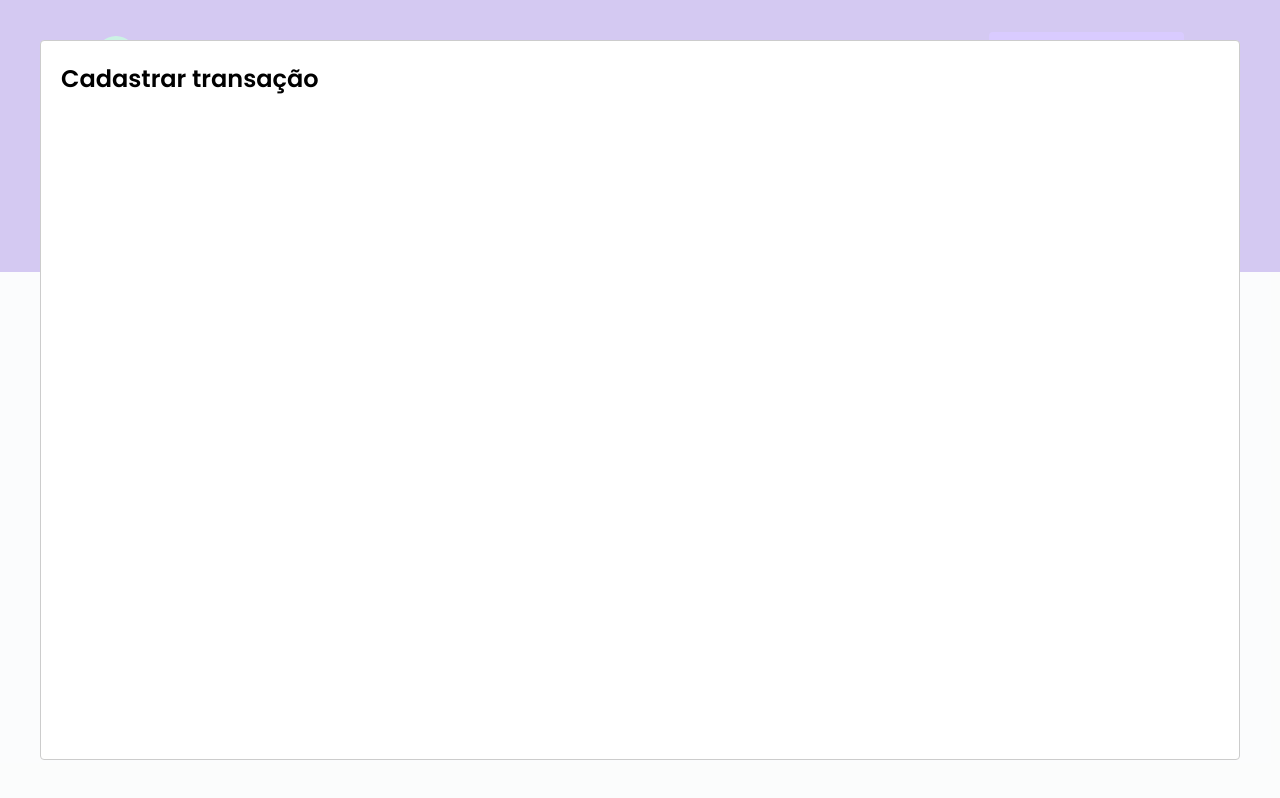
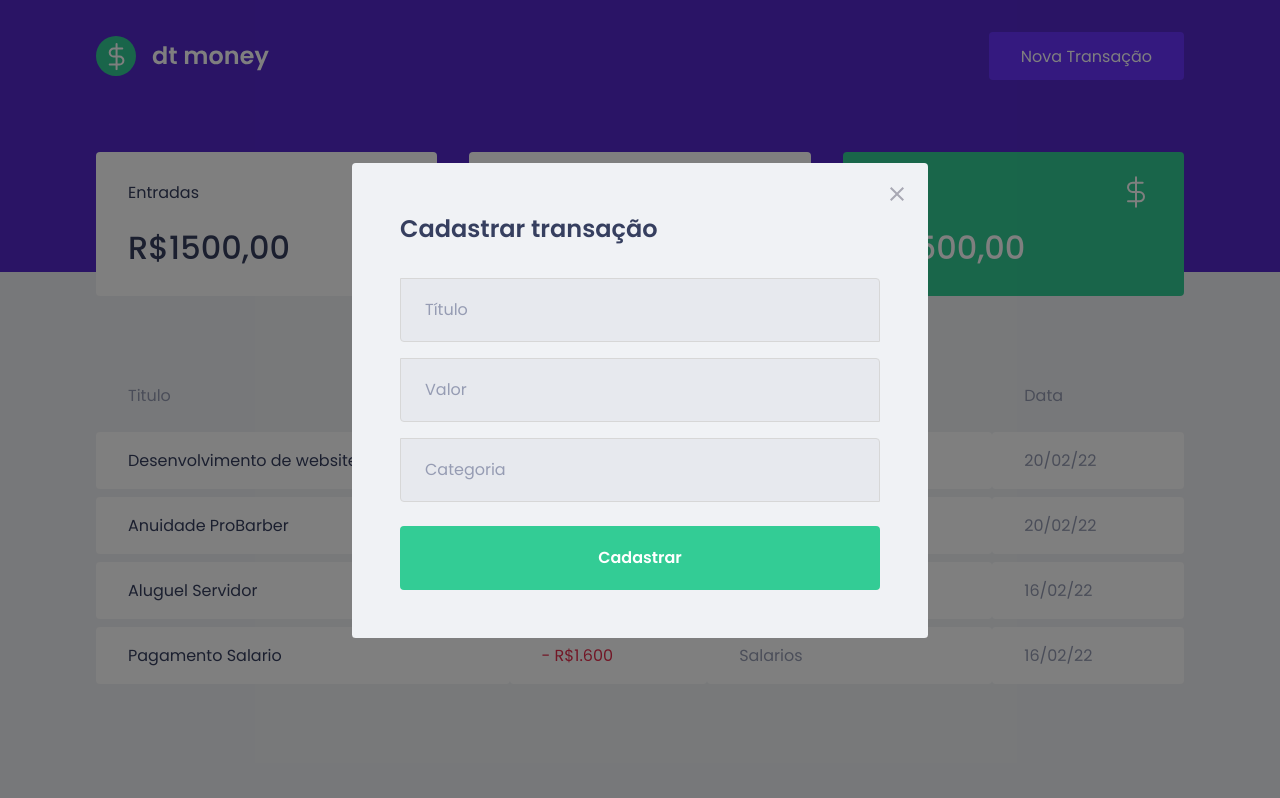
Before and after one commit to DevSpanholo/money, a React (Create React App) app: page / in a window 1280 px wide. Both pictures are taken after a click on the button "Nova Transação". Built offline with nearby package versions, Linux system fonts and the light colour scheme; no server answers; what miragejs would draw is missing.

Commit message:
Ajustes no Modal

```diff
--- a/src/App.tsx
+++ b/src/App.tsx
@@ -3,6 +3,7 @@
 import { Header } from "./components/Header";
 import { GlobalStyle } from "./style/global";
 import { useState } from "react";
+import { NewTransactionModal } from "./components/NewTransactionModal";
 
 Modal.setAppElement('#root');
 
@@ -20,11 +21,10 @@
     <>
       <Header onOpenNewTransactionModal={handleOpenNewTransactionModal}/>
       <Dashboard />
-      <Modal isOpen={isNewTransactionModalOpen}
-                   onRequestClose={handleCloseNewTransactionModal}
-                >
-                <h2>Cadastrar transação</h2>
-            </Modal>
+      <NewTransactionModal
+        isOpen = {isNewTransactionModalOpen}
+        onRequestClose = {handleCloseNewTransactionModal}
+      />
       <GlobalStyle />
     </>
   );
--- a/src/components/Header/index.tsx
+++ b/src/components/Header/index.tsx
@@ -15,7 +15,6 @@
             <button type="button" onClick={onOpenNewTransactionModal}>
                 Nova Transação
             </button>
-
             </Content>
         </Container>
     )
--- /dev/null
+++ b/src/components/NewTransactionModal/index.tsx
@@ -0,0 +1,47 @@
+import Modal from 'react-modal';
+import closeImg from '../../assets/close.svg';
+import { Container } from './styles';
+
+interface NewTransactionModalProps{
+    isOpen: boolean;
+    onRequestClose: () => void;
+}
+
+export function NewTransactionModal({ isOpen, onRequestClose }: NewTransactionModalProps){
+
+    return(
+        <Modal isOpen={isOpen}
+        onRequestClose={onRequestClose}
+        overlayClassName="react-modal-overlay"
+        className="react-modal-content"
+     >
+
+
+    <button type="button"
+    onClick={onRequestClose}
+    className="react-modal-close">
+        <img src={closeImg} alt="Fechar modal" />
+    </button>
+     <Container>
+     <h2>Cadastrar transação</h2>
+
+     <input
+     placeholder='Título'
+     />
+
+      <input
+      type="number"
+     placeholder='Valor'
+     />
+
+      <input
+     placeholder='Categoria'
+     />
+
+     <button type="submit">
+         Cadastrar
+     </button>
+     </Container>
+ </Modal>
+    );
+}
--- /dev/null
+++ b/src/components/NewTransactionModal/styles.ts
@@ -0,0 +1,53 @@
+import styled from "styled-components";
+
+export const Container = styled.form`
+
+    h2{
+        color: var(--text-title);
+        font-size: 1.5rem;
+        margin-bottom: 2rem;
+
+
+    }
+
+    input{
+        width: 100%;
+        padding: 0 1.5rem;
+        height: 4rem;
+        border-radius: 0%.25rem;
+
+        border: 1px solid #d7d7d7;
+        background: #e7e9ee;
+
+        font-weight: 400;
+        font-size: 1rem;
+
+        &::placeholder{
+            color: var(--text-body);
+
+        }
+
+        & + input{
+            margin-top: 1rem;
+        }
+    }
+
+    button[type="submit"]{
+        width: 100%;
+        padding: 0 1.5rem;
+        height: 4rem;
+        background: var(--green);
+        color: #FFF;
+        border-radius: 0.25rem;
+        border: 0;
+        font-size: 1rem;
+        margin-top: 1.5rem;
+        font-weight: 600;
+
+        transition: filter 0.2s;
+
+        &:hover{
+            filter: brightness(0.9);
+        }
+    }
+`;
--- a/src/components/Summary/index.tsx
+++ b/src/components/Summary/index.tsx
@@ -14,7 +14,7 @@
                     <p>Entradas</p>
                     <img src={incomeImg} alt="Entradas"/>
                 </header>
-                <strong>R$1000,00</strong>
+                <strong>R$1500,00</strong>
             </div>
             <div>
                 <header>
@@ -30,7 +30,6 @@
                 </header>
                 <strong>R$500,00</strong>
             </div>
-
         </Container>
     )
 }
--- a/src/components/TransactionTable/index.tsx
+++ b/src/components/TransactionTable/index.tsx
@@ -1,6 +1,6 @@
 import { useEffect } from "react"
 import { api } from "../../services/api";
-import { Container } from "./style"
+import { Container } from "./styles"
 
 export function TransationsTable(){
     useEffect(() => {
@@ -26,9 +26,21 @@
                         <td>20/02/22</td>
                     </tr>
                     <tr>
+                        <td>Anuidade ProBarber</td>
+                        <td className="deposit">R$3.000</td>
+                        <td>Mensalidade</td>
+                        <td>20/02/22</td>
+                    </tr>
+                    <tr>
                         <td>Aluguel Servidor</td>
                         <td className="withdraw">- R$8.000</td>
                         <td>Implementação</td>
+                        <td>16/02/22</td>
+                    </tr>
+                    <tr>
+                        <td>Pagamento Salario</td>
+                        <td className="withdraw">- R$1.600</td>
+                        <td>Salarios</td>
                         <td>16/02/22</td>
                     </tr>
                 </tbody>
```
Also changed, not shown: src/components/TransactionTable/styles.ts (renamed from src/components/TransactionTable/style.ts), 1 other file (tests, documents, lock files or other folders).
